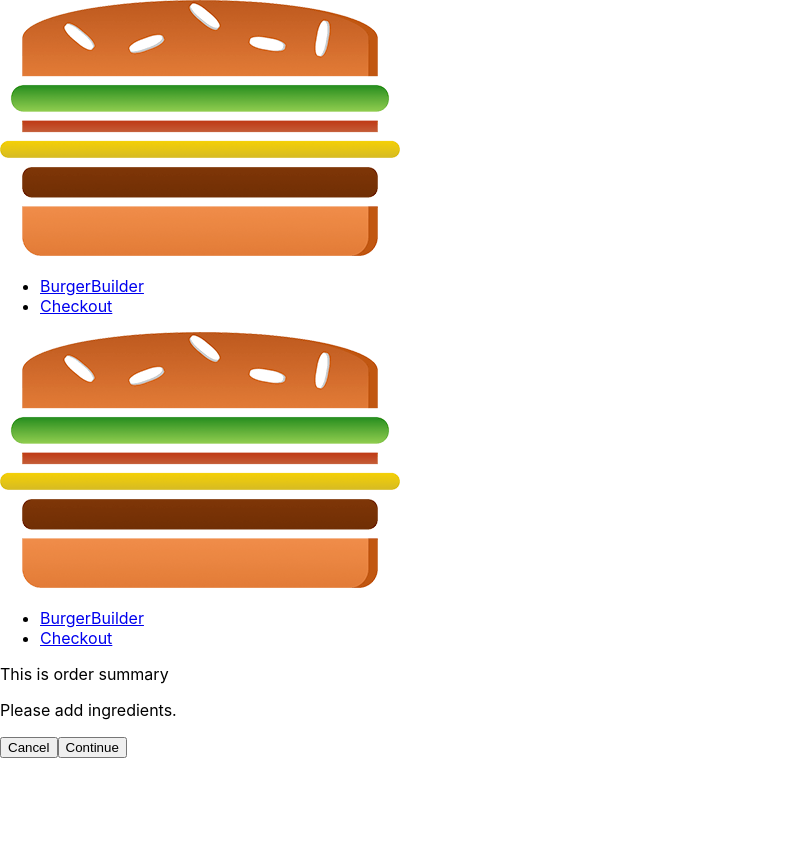
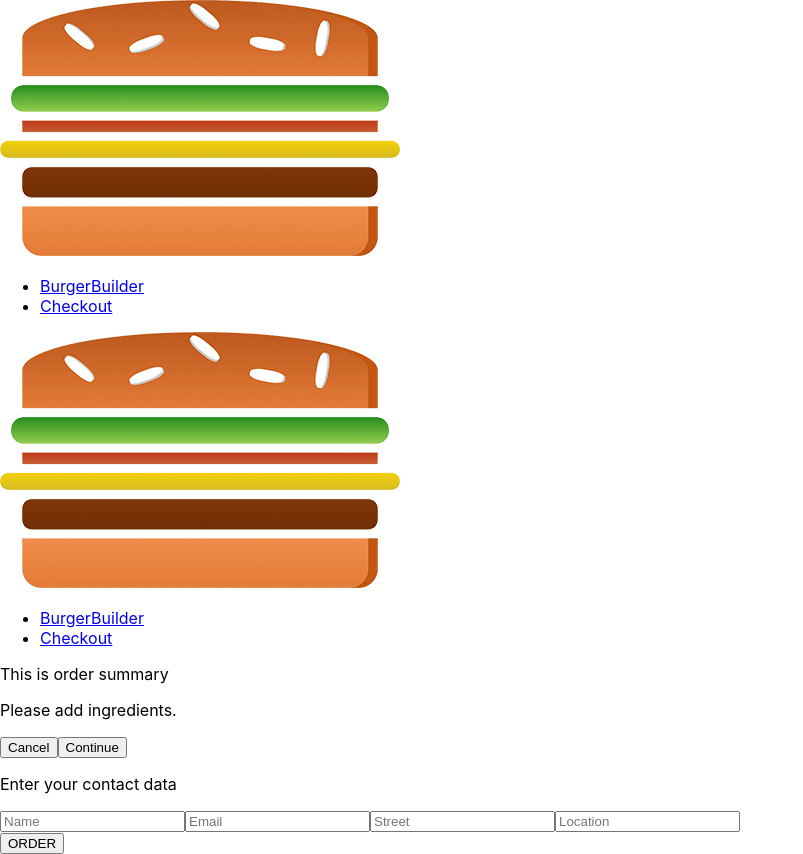
Before and after one commit to AmitChakradhari/TheBurgerProject, a React app in the folder burger-builder/: page /checkout in a window 1280 px wide. Both pictures are taken after a click on the button "Continue". Shown: the whole page, without its empty margins (0-803 px from the left). Before the commit the page ends 800 px from the top, so only its background shows below. Built offline with nearby package versions, Linux system fonts and the light colour scheme; the HTML template or start-up script is replaced by a standard one.

Commit message:
Working on contact data

```diff
--- a/burger-builder/src/Components/BurgerBuilder/BurgerBuilder.js
+++ b/burger-builder/src/Components/BurgerBuilder/BurgerBuilder.js
@@ -85,39 +85,11 @@ class BurgerBuilder extends Component {
 
     continuePurchaseHandler = () => {
 
-        // this.setState({
-        //     isLoading: true
-        // })
-        // axiosInstance.post('/orders.json',{
-        //     ingredients: this.state.ingredient,
-        //     totalPrice: this.state.totalPrice,
-        //     customer: {
-        //         name: 'Amit',
-        //         email: 'a@gmail.com',
-        //         address: {
-        //             city: 'Bengaludu',
-        //             pin: 690095
-        //         }
-        //     }
-        // })
-        // .then(res => {
-        //     console.log(res)
-        //     this.setState({
-        //         isLoading: false,
-        //         purchasing: false
-        //     })
-        // })
-        // .catch(error => {
-        //     console.log(error)
-        //     this.setState({
-        //         isLoading: false,
-        //         purchasing: false
-        //     })
-        // })
         let queryParams=[]
         for (let key in this.state.ingredient) {
             queryParams.push(encodeURIComponent(key) + '=' + encodeURIComponent(this.state.ingredient[key]))
         }
+        queryParams.push(encodeURIComponent('price') + '=' + encodeURIComponent(this.state.totalPrice))
         let queryString = queryParams.join('&')
         this.props.history.push({
             pathname:'/checkout',
--- a/burger-builder/src/Containers/CheckoutPage/Checkout.js
+++ b/burger-builder/src/Containers/CheckoutPage/Checkout.js
@@ -1,15 +1,20 @@
 import React,{Component} from 'react';
 import CheckoutSummary from './CheckoutSummary/CheckoutSummary';
 import * as IngredientType from './../../Utility/IngredientType';
+import {Route} from 'react-router-dom';
+import ContactData from './ContactData/ContactData';
+
+const PRICE_NAME = 'price'
 
 class Checkout extends Component {
     state={
-        ingredients:{
-            Meat:1,
-            Salad:1,
-            Cheese:1,
-            Bacon:1
-        }
+        ingredients: {
+            Meat:0,
+            Salad:0,
+            Cheese:0,
+            Bacon:0
+        },
+        price:0
     }
     componentDidMount() {
         let searchParams = new URLSearchParams(this.props.location.search)
@@ -19,7 +24,8 @@ class Checkout extends Component {
         ingredient[IngredientType.Salad]= +searchParams.get(IngredientType.Salad)
         ingredient[IngredientType.Bacon]= +searchParams.get(IngredientType.Bacon)
         this.setState({
-            ingredients:ingredient
+            ingredients:ingredient,
+            price:+searchParams.get(PRICE_NAME)
         })
     }
     render() {
@@ -29,6 +35,8 @@ class Checkout extends Component {
                     ingredients={this.state.ingredients}
                     cancelCheckout={this.cancelCheckout}
                     continueCheckout={this.continueCheckout}/>
+
+                <Route path={this.props.match.path + '/contact-data'} render={()=>(<ContactData ingredients={this.state.ingredients} price={this.state.price} />)} />
             </div>
         )
     }
--- /dev/null
+++ b/burger-builder/src/Containers/CheckoutPage/ContactData/ContactData.css
@@ -0,0 +1,19 @@
+.ContactData {
+    margin: 20px auto;
+    text-align: center;
+    width: 80%;
+    box-shadow: 0 2px 3px #cccccc;
+    border: 1px solid #eee;
+    padding: 10px;
+    box-sizing: border-box;
+}
+
+.Input {
+    display: block;
+}
+
+@media(min-width: 600px) {
+    .ContactData {
+        width: 500px;
+    }
+}
--- /dev/null
+++ b/burger-builder/src/Containers/CheckoutPage/ContactData/ContactData.js
@@ -0,0 +1,63 @@
+import React,{Component} from 'react';
+import Button from './../../UI/Button/Button';
+import classes from './ContactData.css';
+import axiosInstance from './../../../axios-orders';
+import Spinner from './../../UI/Spinner/Spinner';
+
+class ContactData extends Component {
+    state={
+        name:'',
+        email:'',
+        address:{
+            street:'',
+            location:''
+        }
+    }
+    render () {
+        return (
+            <div className={classes.ContactData}>
+                <p>Enter your contact data</p>
+                <form>
+                    <input className={classes.Input} type='text' name='name' placeholder='Name' />
+                    <input className={classes.Input} type='email' name='email' placeholder='Email' />
+                    <input className={classes.Input} type='text' name='street' placeholder='Street' />
+                    <input className={classes.Input} type='text' name='location' placeholder='Location' />
+                </form>
+                <Button btnType='Success'>ORDER</Button>
+            </div>
+        )
+    }
+    oderButtonClicked = () => {
+        this.setState({
+            isLoading: true
+        })
+        axiosInstance.post('/orders.json',{
+            ingredients: this.state.ingredient,
+            totalPrice: this.state.totalPrice,
+            customer: {
+                name: 'Amit',
+                email: 'a@gmail.com',
+                address: {
+                    city: 'Bengaludu',
+                    pin: 690095
+                }
+            }
+        })
+        .then(res => {
+            console.log(res)
+            this.setState({
+                isLoading: false,
+                purchasing: false
+            })
+        })
+        .catch(error => {
+            console.log(error)
+            this.setState({
+                isLoading: false,
+                purchasing: false
+            })
+        })
+    }
+}
+
+export default ContactData;
```
